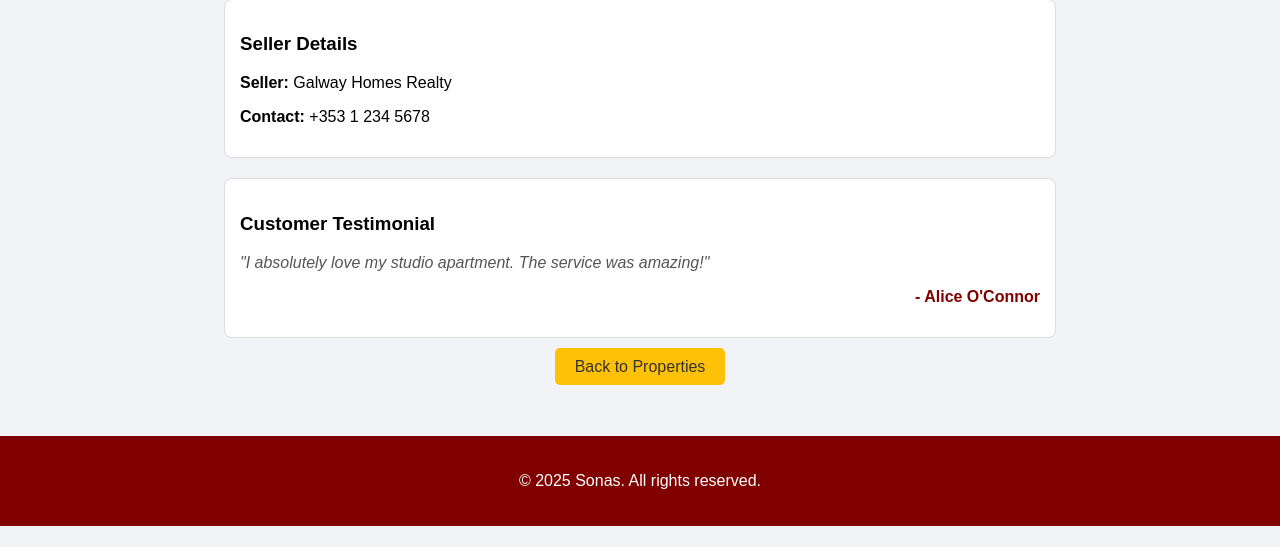
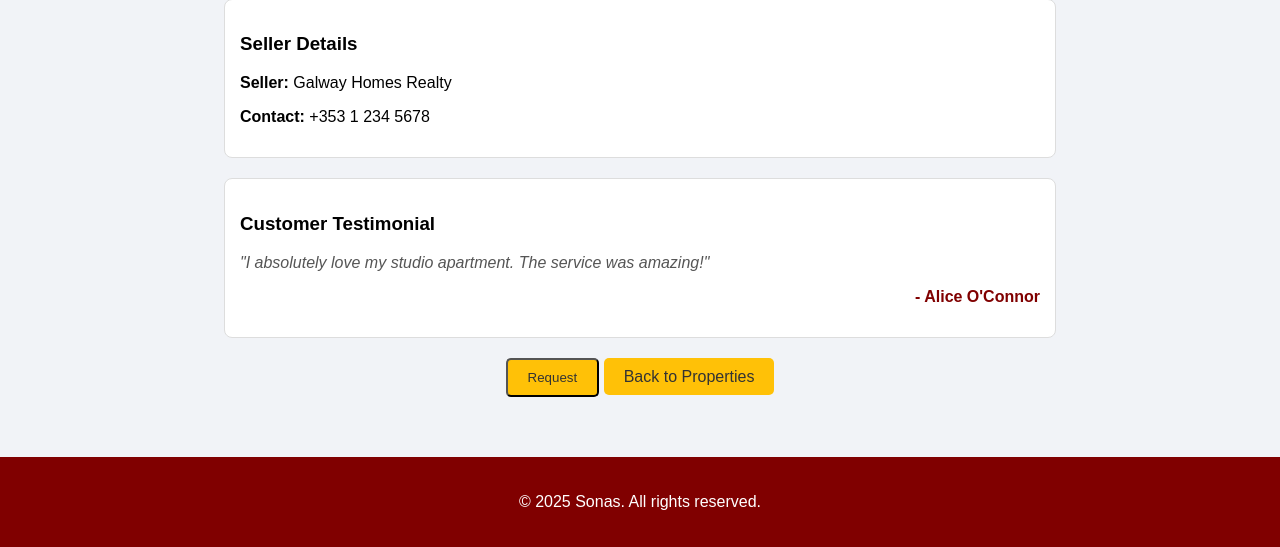
Before and after one commit to jameswhelan580/student_rentals, a Flask app: page /property/1 in a window 1280 px wide. Shown: the part 877-1424 px from the top of the page. Before the commit the page ends 1403 px from the top, so only its background shows below. Run offline with Flask 3, Linux system fonts and the light colour scheme; the visitor is signed in with stand-in values (Sample User, id 1).

Commit message:
Your commit message

```diff
--- a/app.py
+++ b/app.py
@@ -205,5 +205,22 @@ def contact():
 def blog():
     return render_template('blog.html', company_name=COMPANY_NAME, blog_posts=blog_posts)
 
+@app.route('/submit_request', methods=['POST'])
+def submit_request():
+    # Here you can handle the form data
+    full_name = request.form['name']
+    age = request.form['age']
+    university_email = request.form['email']
+    phone_number = request.form['phone']
+    current_address = request.form['address']
+    past_rental_reference = request.form['reference']
+    cover_letter = request.form['cover_letter']
+
+    # For example, print the submitted data (or save it to a database)
+    print(f"Request submitted: {full_name}, {university_email}")
+
+    # Redirect to a thank you page or the property details page
+    return redirect(url_for('property_detail', property_id=request.args.get('property_id')))
+
 if __name__ == '__main__':
     app.run(debug=True, host='127.0.0.1', port=5000, use_reloader=False)
--- a/templates/property_detail.html
+++ b/templates/property_detail.html
@@ -63,11 +100,68 @@
         <p class="testimonial-author">- {{ property.testimonial_author }}</p>
       </section>
 
+      <!-- Request Button and Modal -->
+      <button class="btn request-btn" onclick="openModal()">Request</button>
       <a class="btn" href="{{ url_for('list_properties') }}">Back to Properties</a>
+
+      <!-- The Modal -->
+      <div id="myModal" class="modal">
+        <div class="modal-content">
+          <span class="close" onclick="closeModal()">&times;</span>
+          <h2>Request Details</h2>
+          <form action="{{ url_for('submit_request') }}" method="POST">
+            <label for="name">Full Name</label>
+            <input type="text" id="name" name="name" required><br><br>
+            <label for="age">Age</label>
+            <input type="number" id="age" name="age" required><br><br>
+            <label for="email">University Email</label>
+            <input type="email" id="email" name="email" required><br><br>
+            <label for="phone">Phone Number</label>
+            <input type="text" id="phone" name="phone" required><br><br>
+            <label for="address">Current Address</label>
+            <input type="text" id="address" name="address" required><br><br>
+            <label for="reference">Past Rental Reference</label>
+            <input type="text" id="reference" name="reference" required><br><br>
+            <label for="cover_letter">Cover Letter</label><br>
+            <textarea id="cover_letter" name="cover_letter" rows="4" cols="50" required></textarea><br><br>
+            <button type="submit" class="btn">Submit Request</button>
+          </form>
+        </div>
+      </div>
+
     </section>
   </main>
   <footer>
     <p>&copy; 2025 {{ company_name }}. All rights reserved.</p>
   </footer>
+
+  <!-- Add JavaScript to handle modal -->
+  <script>
+    // Get the modal
+    var modal = document.getElementById("myModal");
+
+    // Get the button that opens the modal
+    var btn = document.querySelector(".request-btn");
+
+    // Get the <span> element that closes the modal
+    var span = document.getElementsByClassName("close")[0];
+
+    // When the user clicks the button, open the modal
+    function openModal() {
+      modal.style.display = "block";
+    }
+
+    // When the user clicks on <span> (x), close the modal
+    function closeModal() {
+      modal.style.display = "none";
+    }
+
+    // When the user clicks anywhere outside of the modal, close it
+    window.onclick = function(event) {
+      if (event.target == modal) {
+        modal.style.display = "none";
+      }
+    }
+  </script>
 </body>
 </html>
```
Also changed, not shown: other parts of templates/property_detail.html (+37 -0 lines).
